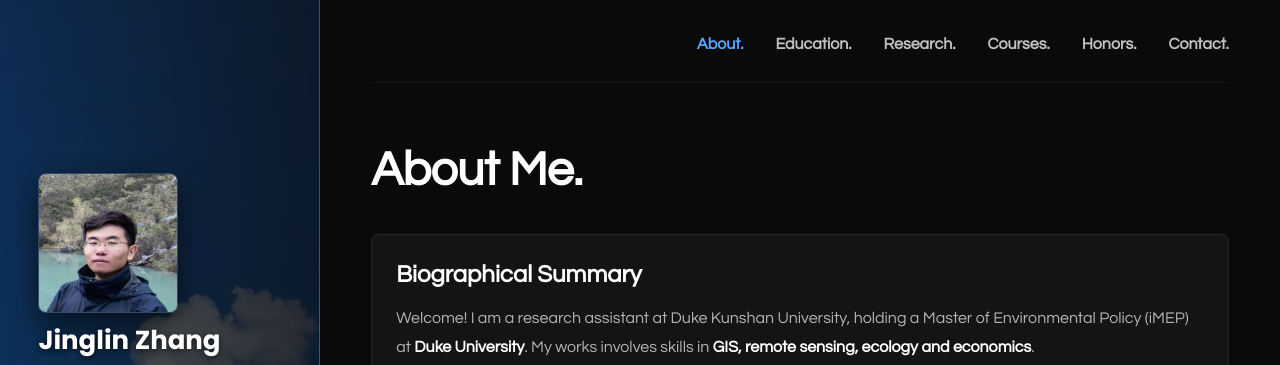
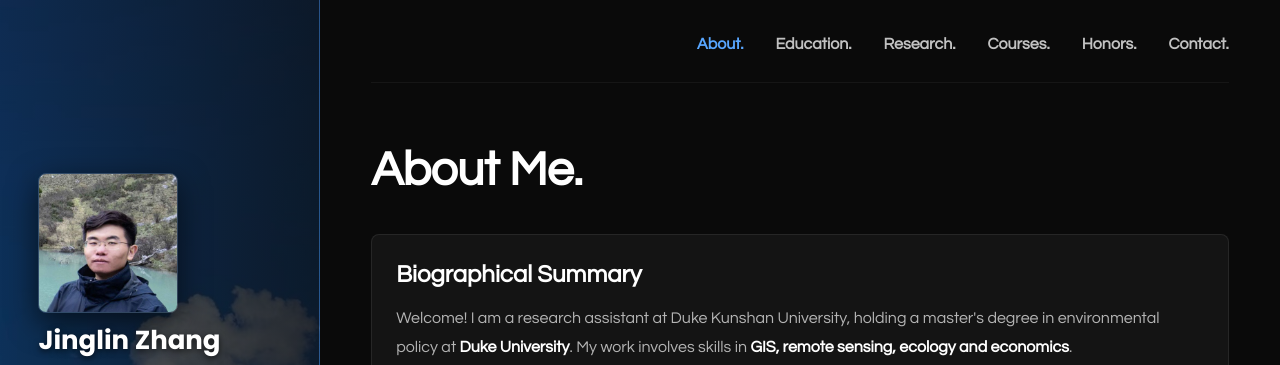
Before and after one commit to jiz11/jiz11.github.io, a plain HTML site: page index.html in a window 1280 px wide. Shown: the top 365 px of the page. Drawn offline with Linux system fonts and the light colour scheme.

Commit message:
Update index.html

```diff
--- a/index.html
+++ b/index.html
@@ -67,7 +67,7 @@
                 <div class="section_title" style="color: #fff; font-size: 24px;">Biographical Summary</div>
                 <div class="about_section" style="font-size: 16px; line-height: 1.8;">
                     <p style="margin-top: 0;">
-                        Welcome! I am a research assistant at Duke Kunshan University, holding a Master of Environmental Policy (iMEP) at <strong>Duke University</strong>. My works involves skills in <strong>GIS, remote sensing, ecology and economics</strong>.
+                        Welcome! I am a research assistant at Duke Kunshan University, holding a master's degree in environmental policy at <strong>Duke University</strong>. My work involves skills in <strong>GIS, remote sensing, ecology and economics</strong>.
                     </p>
                     <p>
                         Based on my prior learning and research experiences, I have interests in these topics:<br>
```
